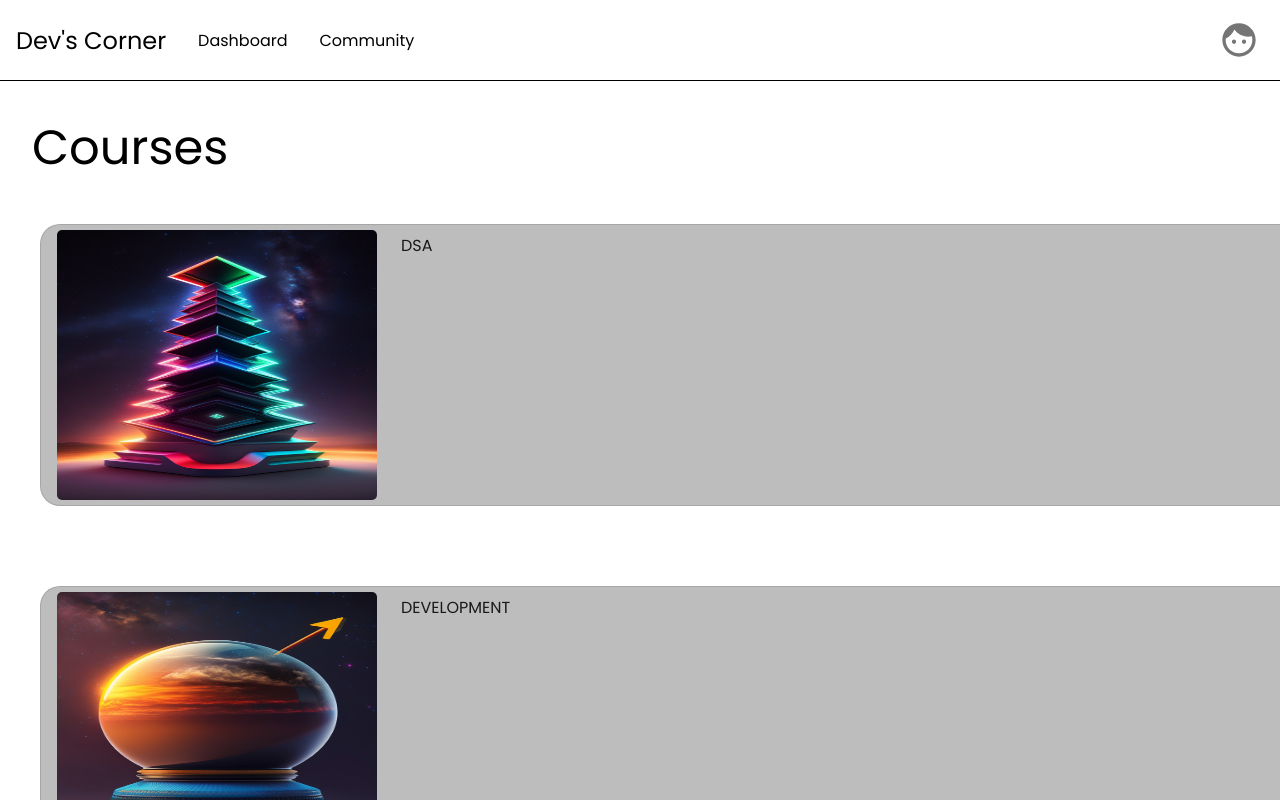
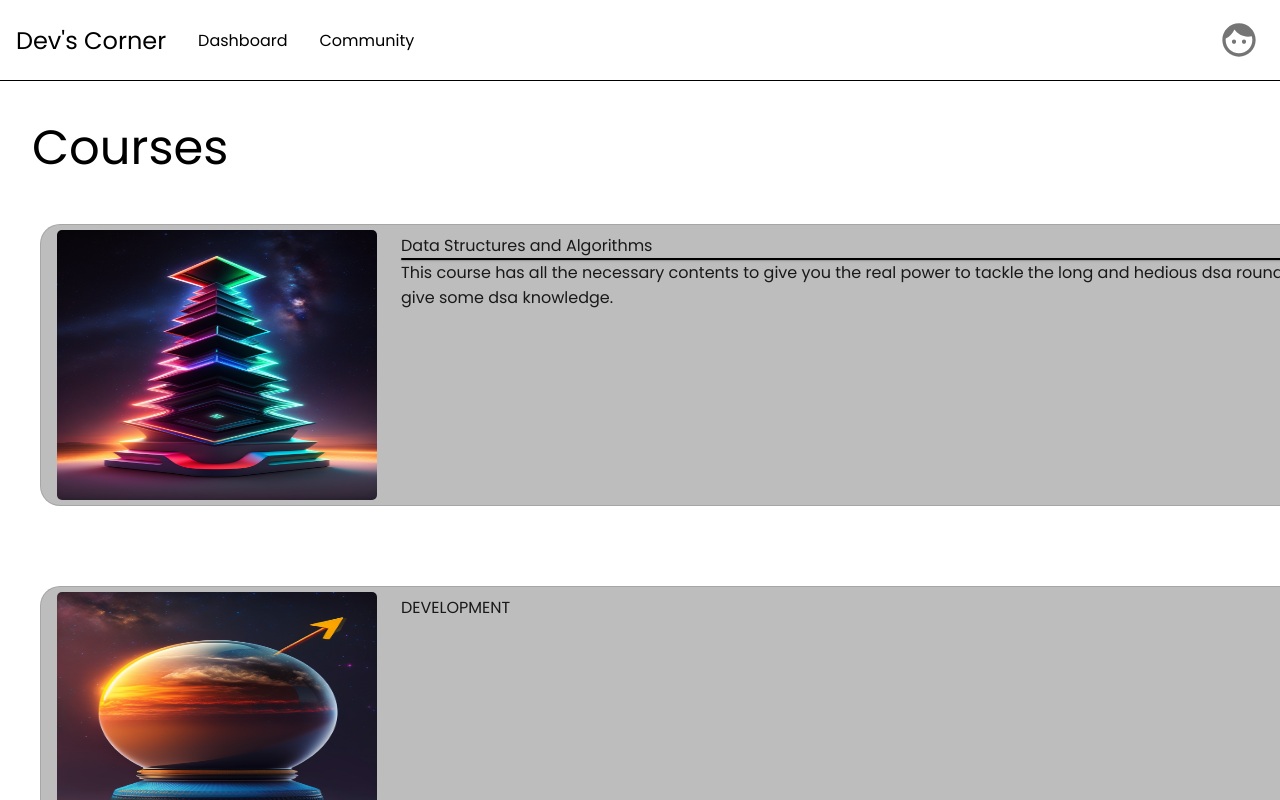
Before and after one commit to Rishikesh-Guptha/devs-corner, a React (Create React App) app: page /Dashboard in a window 1280 px wide. Shown: the top 800 px of the page. Built offline with nearby package versions, Linux system fonts and the light colour scheme.

Commit message:
Modified the dsa section in dashboard

```diff
--- a/src/pages/dashboard/Dashboard.jsx
+++ b/src/pages/dashboard/Dashboard.jsx
@@ -25,7 +25,17 @@ const Dashboard = () => {
 
       <Paper variant="outlined" square elevation={20} sx={{backgroundColor:'#bdbdbd', borderRadius:5, i:100, display:'flex'}} >
       <img src={DSAPIC} alt='dsaa pic' width={320} height={270} />
-      <Paper variant="outlined" square sx={{alignItems:'stretch', backgroundColor:'#bdbdbd', height:260, width:1000, m:1, border:'none'}} >DSA</Paper>
+      <Paper variant="outlined" square sx={{alignItems:'stretch', backgroundColor:'#bdbdbd', height:260, width:1000, m:1, border:'none'}} >
+        <div className="dsa">
+          <div className="dsa-title">
+            Data Structures and Algorithms
+          </div>
+          <Paper sx={{width:1000, height:2, backgroundColor:'black'}}></Paper>
+          <div className="content">
+            This course has all the necessary contents to give you the real power to tackle the long and hedious dsa rounds, and also to give some dsa knowledge.
+          </div>
+        </div>
+      </Paper>
       </Paper>
 
       <Paper variant="outlined" square elevation={20} sx={{backgroundColor:'#bdbdbd', borderRadius:5, i:100, display:'flex'}} >
```
